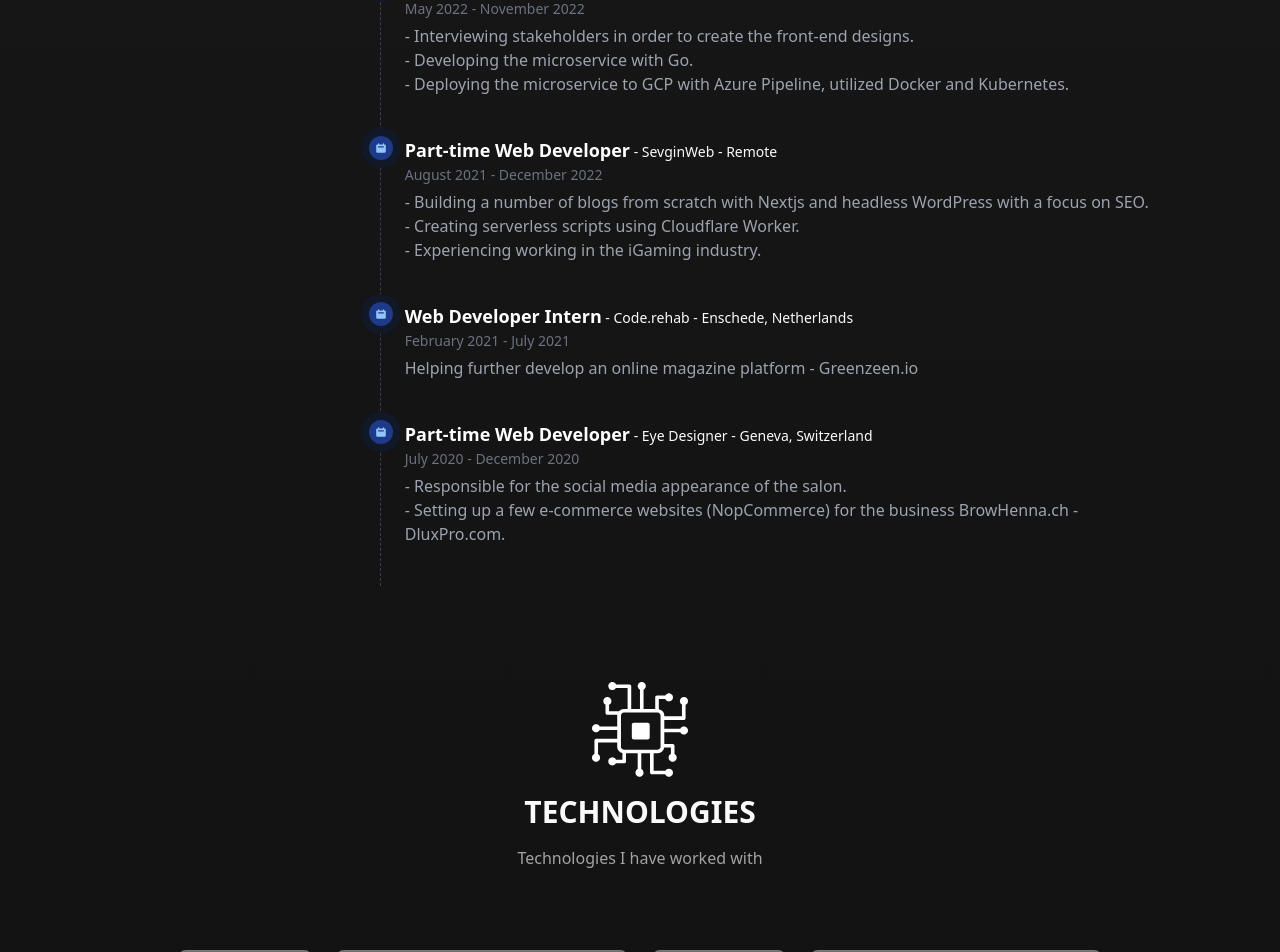
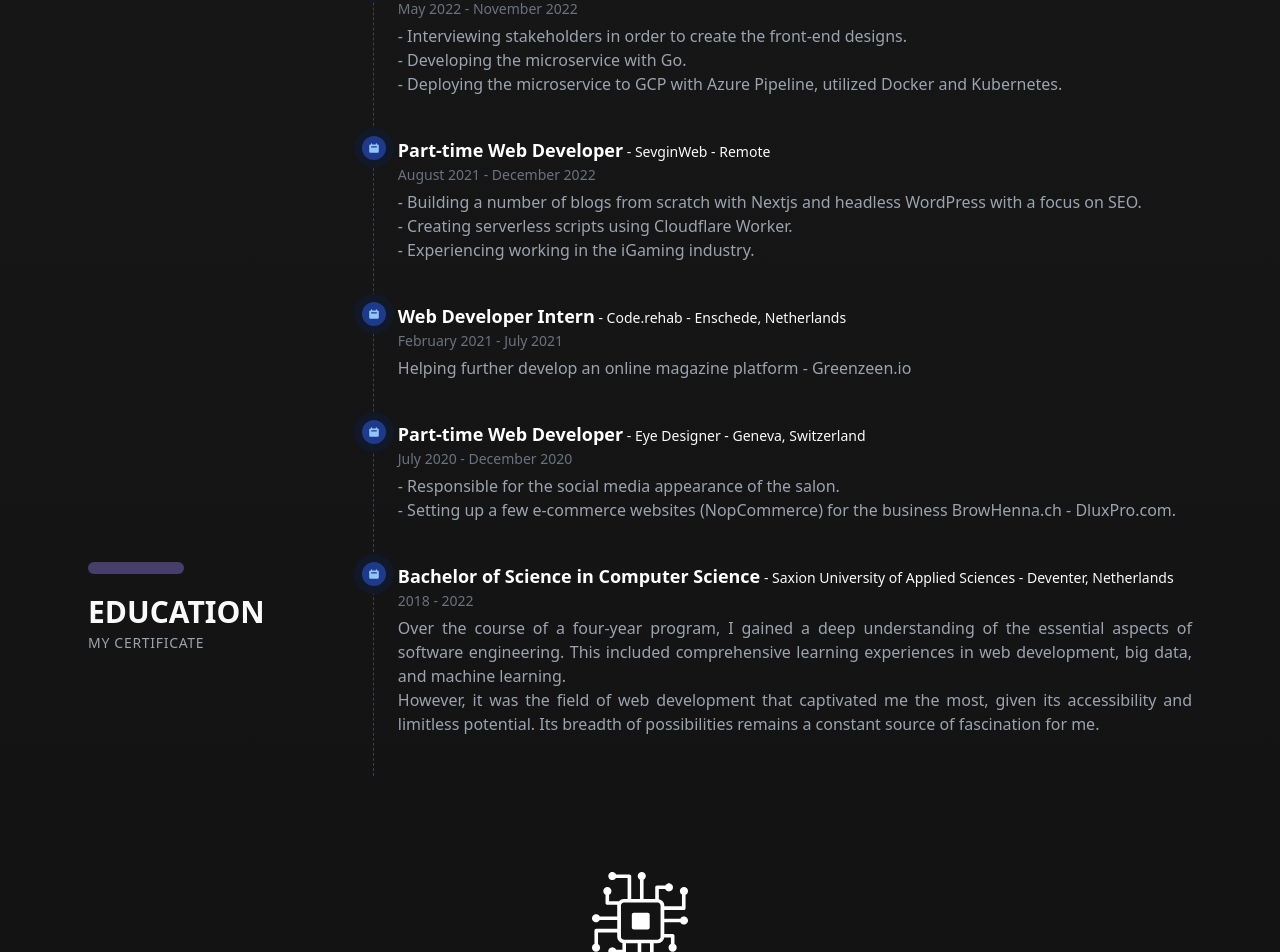
Before and after one commit to tranmani/portfolio, a Next.js app: page / in a window 1280 px wide. Shown: the part 2272-3224 px from the top of the page. Built offline with nearby package versions, Linux system fonts and the light colour scheme.

Commit message:
added education and description for the first project

```diff
--- a/components/Sections/Experience.tsx
+++ b/components/Sections/Experience.tsx
@@ -1,12 +1,6 @@
+import { educations } from "@/lib/educations";
+import { experiences } from "@/lib/experiences";
 import CalendarIcon from "../shared/icons/CalendarIcon";
-
-interface IExperience {
-  title: string;
-  company: string;
-  place: string;
-  description: string;
-  date: string;
-}
 
 const Experience: React.FC = () => {
   const renderCalendarIcon = () => {
@@ -19,6 +13,7 @@ const Experience: React.FC = () => {
 
   return (
     <section className="mb-24 max-w-[85vw] md:max-w-[1200px] md:px-12" id="experience">
+      {/* Experiences */}
       <div className="flex flex-wrap gap-x-8 md:flex-nowrap lg:gap-x-20">
         <div className="basis-[100%] md:basis-[30%] lg:basis-[20%]">
           <div className="mb-14 before:mb-5 before:block before:h-3 before:w-24 before:rounded-md before:bg-[rgba(105,90,166,0.6)] sm:text-left">
@@ -44,7 +39,7 @@ const Experience: React.FC = () => {
               <time className="mb-2 block text-sm font-normal leading-none text-gray-400 dark:text-gray-500">
                 {experience.date}
               </time>
-              <p className="mb-4 text-base font-normal text-gray-500 dark:text-gray-400">
+              <p className="mb-4 text-justify text-base font-normal text-gray-500 dark:text-gray-400">
                 {experience.description.split("|").map((description, index) => {
                   return (
                     <span key={description}>
@@ -58,49 +53,43 @@ const Experience: React.FC = () => {
           ))}
         </div>
       </div>
+      {/* Education */}
+      <div className="flex flex-wrap gap-x-8 md:flex-nowrap lg:gap-x-20">
+        <div className="basis-[100%] md:basis-[30%] lg:basis-[20%]">
+          <div className="mb-14 before:mb-5 before:block before:h-3 before:w-24 before:rounded-md before:bg-[rgba(105,90,166,0.6)] sm:text-left">
+            <h3 className="text-3xl font-semibold uppercase">Education</h3>
+            <span className="text-sm uppercase tracking-wider dark:text-gray-400">My certificate</span>
+          </div>
+        </div>
+        <div className="relative basis-[100%] border-l border-dashed border-gray-200 dark:border-gray-700 md:basis-[70%] lg:basis-[80%]">
+          {educations.map((education, index) => (
+            <div className="mb-10 ml-6" key={index}>
+              {renderCalendarIcon()}
+              <div className="mb-1 items-end">
+                <span className="text-lg font-semibold text-gray-900 dark:text-white">{education.title}</span>
+                <span className="text-sm">
+                  {" - " + education.company} - {education.place}
+                </span>
+              </div>
+              <time className="mb-2 block text-sm font-normal leading-none text-gray-400 dark:text-gray-500">
+                {education.date}
+              </time>
+              <p className="mb-4 text-justify text-base font-normal text-gray-500 dark:text-gray-400">
+                {education.description.split("|").map((description, index) => {
+                  return (
+                    <span key={description}>
+                      {description}
+                      {education.description.split("|").length - 1 !== index && <br />}
+                    </span>
+                  );
+                })}
+              </p>
+            </div>
+          ))}
+        </div>
+      </div>
     </section>
   );
 };
 
 export default Experience;
-
-const experiences: IExperience[] = [
-  {
-    title: "Junior Web Developer",
-    company: "SevginWeb",
-    place: "Deventer, Netherlands",
-    description: "Further develop the deposit page of the application",
-    date: "February 2023 - Present",
-  },
-  {
-    title: "Web Developer Intern",
-    company: "Accenture",
-    place: "Amsterdam, Netherlands",
-    description:
-      "- Interviewing stakeholders in order to create the front-end designs.|- Developing the microservice with Go.|- Deploying the microservice to GCP with Azure Pipeline, utilized Docker and Kubernetes.",
-    date: "May 2022 - November 2022",
-  },
-  {
-    title: "Part-time Web Developer",
-    company: "SevginWeb",
-    place: "Remote",
-    description:
-      "- Building a number of blogs from scratch with Nextjs and headless WordPress with a focus on SEO.|- Creating serverless scripts using Cloudflare Worker.|- Experiencing working in the iGaming industry.",
-    date: "August 2021 - December 2022",
-  },
-  {
-    title: "Web Developer Intern",
-    company: "Code.rehab",
-    place: "Enschede, Netherlands",
-    description: "Helping further develop an online magazine platform - Greenzeen.io",
-    date: "February 2021 - July 2021",
-  },
-  {
-    title: "Part-time Web Developer",
-    company: "Eye Designer",
-    place: "Geneva, Switzerland",
-    description:
-      "- Responsible for the social media appearance of the salon.|- Setting up a few e-commerce websites (NopCommerce) for the business BrowHenna.ch - DluxPro.com.",
-    date: "July 2020 - December 2020",
-  },
-];
--- a/components/Sections/Portfolio/Project.tsx
+++ b/components/Sections/Portfolio/Project.tsx
@@ -33,13 +33,7 @@ const Project: React.FC<ProjectProps> = ({ project, index, technologies }) => {
     >
       <div className="basis-[100%] md:basis-1/2">
         <Link href={project.link} target={project.link.substring(0, 1) === "#" ? "_top" : "_blank"}>
-          <Image
-            src={project.image || "/logo.webp"}
-            height={550}
-            width={550}
-            className=""
-            alt={`${project.title} image`}
-          />
+          <Image src={project.image || "/logo.webp"} height={550} width={550} alt={`${project.title} image`} />
         </Link>
       </div>
       {/* Project info */}
@@ -47,7 +41,7 @@ const Project: React.FC<ProjectProps> = ({ project, index, technologies }) => {
         <Link href={project.link} target={project.link.substring(0, 1) === "#" ? "_top" : "_blank"} className="mb-12">
           <h3 className="text-1xl font-bold uppercase md:text-2xl">{project.title}</h3>
         </Link>
-        <p className="mb-12">{project.description}</p>
+        <p className="mb-12 text-justify">{project.description}</p>
         <div className="mb-12 flex flex-wrap gap-4">
           {technologies.map((technology, index) => (
             <TechnologyChip key={index} color={technology.color} technology={technology.technology} />
--- /dev/null
+++ b/lib/educations.ts
@@ -0,0 +1,12 @@
+import { IExperience } from "./experiences";
+
+export const educations: IExperience[] = [
+  {
+    title: "Bachelor of Science in Computer Science",
+    company: "Saxion University of Applied Sciences",
+    place: "Deventer, Netherlands",
+    description:
+      "Over the course of a four-year program, I gained a deep understanding of the essential aspects of software engineering. This included comprehensive learning experiences in web development, big data, and machine learning.|However, it was the field of web development that captivated me the most, given its accessibility and limitless potential. Its breadth of possibilities remains a constant source of fascination for me.",
+    date: "2018 - 2022",
+  },
+];
--- /dev/null
+++ b/lib/experiences.ts
@@ -0,0 +1,48 @@
+export interface IExperience {
+  title: string;
+  company: string;
+  place: string;
+  description: string;
+  date: string;
+}
+
+export const experiences: IExperience[] = [
+  {
+    title: "Junior Web Developer",
+    company: "SevginWeb",
+    place: "Deventer, Netherlands",
+    description: "Further develop the deposit page of the application",
+    date: "February 2023 - Present",
+  },
+  {
+    title: "Web Developer Intern",
+    company: "Accenture",
+    place: "Amsterdam, Netherlands",
+    description:
+      "- Interviewing stakeholders in order to create the front-end designs.|- Developing the microservice with Go.|- Deploying the microservice to GCP with Azure Pipeline, utilized Docker and Kubernetes.",
+    date: "May 2022 - November 2022",
+  },
+  {
+    title: "Part-time Web Developer",
+    company: "SevginWeb",
+    place: "Remote",
+    description:
+      "- Building a number of blogs from scratch with Nextjs and headless WordPress with a focus on SEO.|- Creating serverless scripts using Cloudflare Worker.|- Experiencing working in the iGaming industry.",
+    date: "August 2021 - December 2022",
+  },
+  {
+    title: "Web Developer Intern",
+    company: "Code.rehab",
+    place: "Enschede, Netherlands",
+    description: "Helping further develop an online magazine platform - Greenzeen.io",
+    date: "February 2021 - July 2021",
+  },
+  {
+    title: "Part-time Web Developer",
+    company: "Eye Designer",
+    place: "Geneva, Switzerland",
+    description:
+      "- Responsible for the social media appearance of the salon.|- Setting up a few e-commerce websites (NopCommerce) for the business BrowHenna.ch - DluxPro.com.",
+    date: "July 2020 - December 2020",
+  },
+];
--- a/lib/projects.ts
+++ b/lib/projects.ts
@@ -14,7 +14,7 @@ export const projects: IProject[] = [
   {
     title: "This website",
     description:
-      "Lorem ipsum dolor sit amet, consectetur adipisicing elit. Repudiandae aliquid ad provident aut fuga animi soluta quae eos non cupiditate voluptates dolorem, doloremque quos dicta quibusdam impedit iure nemo a iste culpa! Quasi quibusdam hic recusandae delectus velit officiis explicabo voluptatibus! Nemo esse similique, voluptates labore distinctio, placeat explicabo facilis molestias, blanditiis culpa iusto voluptatem ratione eligendi a, quia temporibus velit vero ipsa sint ex voluptatum expedita aliquid! Debitis, nam!",
+      "I created this website to showcase my best work and make it easy for others to access my resume. It's an invaluable tool for networking and job searching, as it allows me to connect with potential employers and showcase my expertise. On my website, I've included a selection of my best work, along with a summary of my education and qualifications and contact information for those interested in connecting with me.",
     image: "/projects/project1.png",
     link: "#hero",
     github: "https://github.com/tranmani",
```
